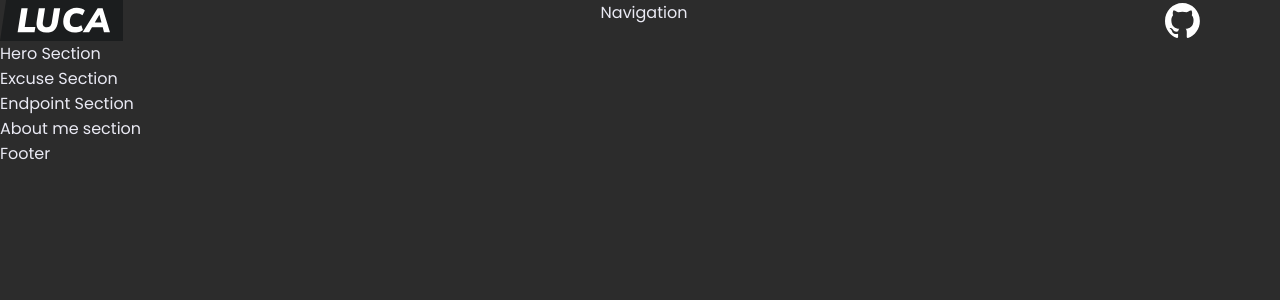
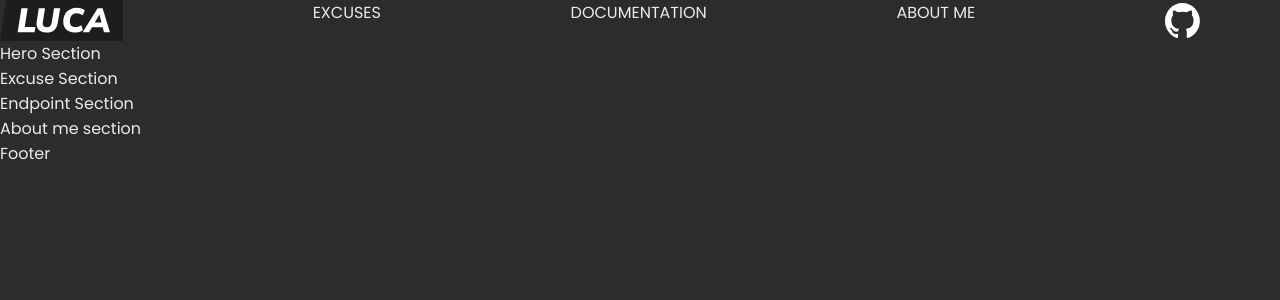
Before and after one commit to lukacafuta/Excuse-Generator, a React (Vite) app in the folder Frontend/: page / in a window 1280 px wide. Shown: the top 300 px of the page. Built offline with nearby package versions, Linux system fonts and the light colour scheme.

Commit message:
setting up navbar

```diff
--- a/Frontend/src/components/sections/Header.jsx
+++ b/Frontend/src/components/sections/Header.jsx
@@ -4,7 +4,9 @@ export default function Header() {
     return (
         <HeaderStyled>
             <img src="/luca-logo.svg" alt="Luca logo"/>
-            <div>Navigation</div>
+            <div>EXCUSES</div>
+            <div>DOCUMENTATION</div>
+            <div>ABOUT ME</div>
             <img src="/github-logo.svg" alt="Github logo"/>
         </HeaderStyled>
     )
```
